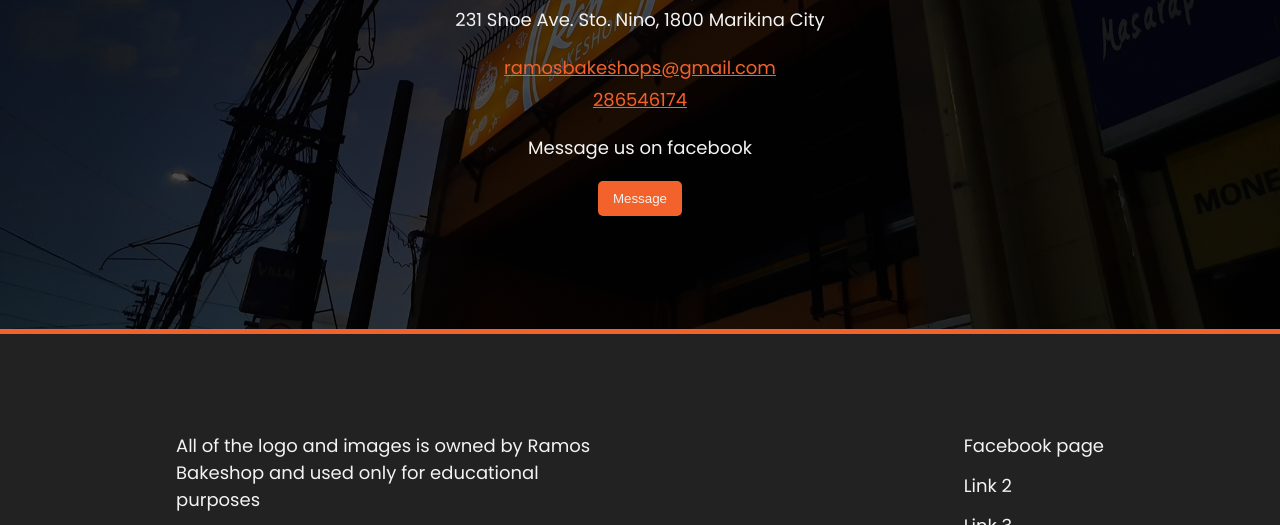
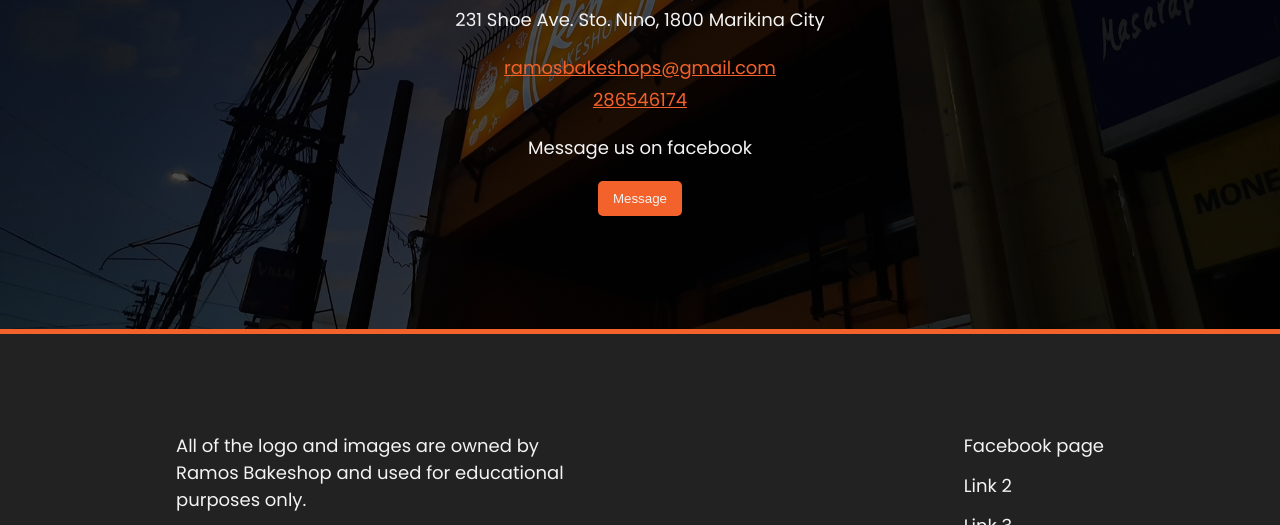
Before and after one commit to pengpa0012/ramos-bakeshop-website, a plain HTML site: page index.html in a window 1280 px wide. Shown: the part 3771-4296 px from the top of the page. Drawn offline with Linux system fonts and the light colour scheme.

Commit message:
Update index.html

```diff
--- a/index.html
+++ b/index.html
@@ -106,7 +106,7 @@
 		<footer>
 			<div class="wrapper">
 				<div>
-					<p>All of the logo and images is owned by Ramos Bakeshop and used only for educational purposes</p>
+					<p>All of the logo and images are owned by Ramos Bakeshop and used for educational purposes only.</p>
 					<p>&copy; Ramos Bakeshop</p>
 				</div>
 				<div>
```
